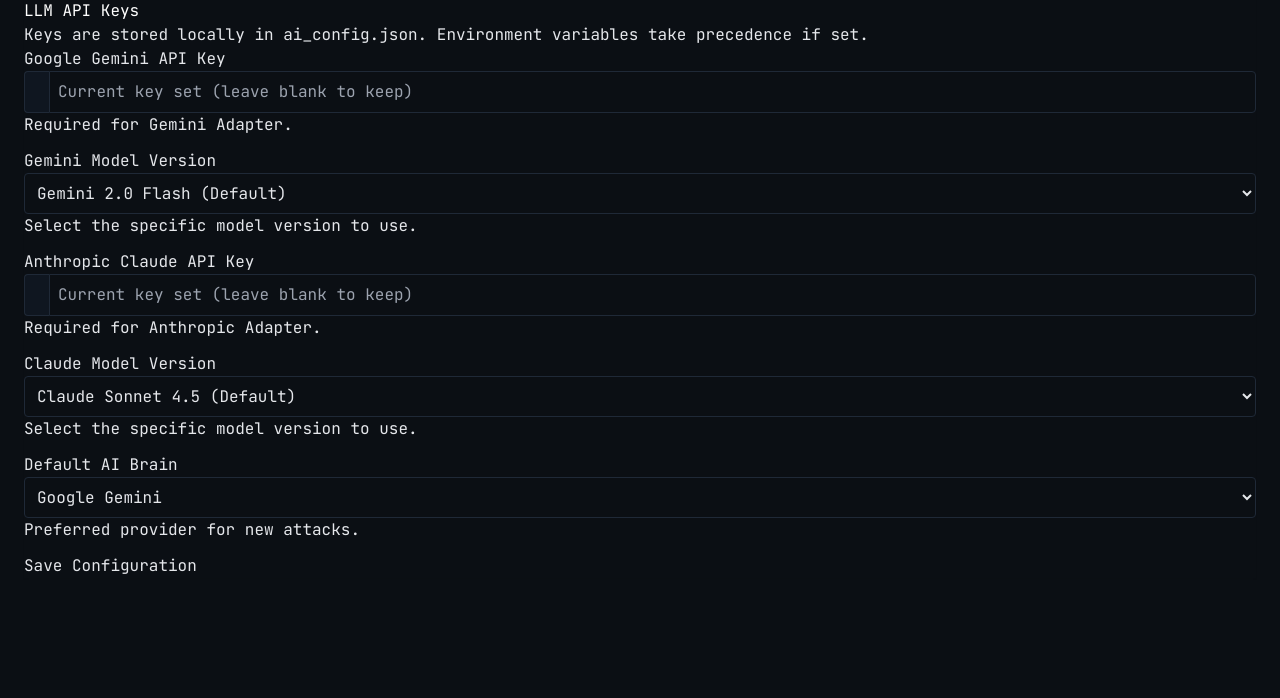
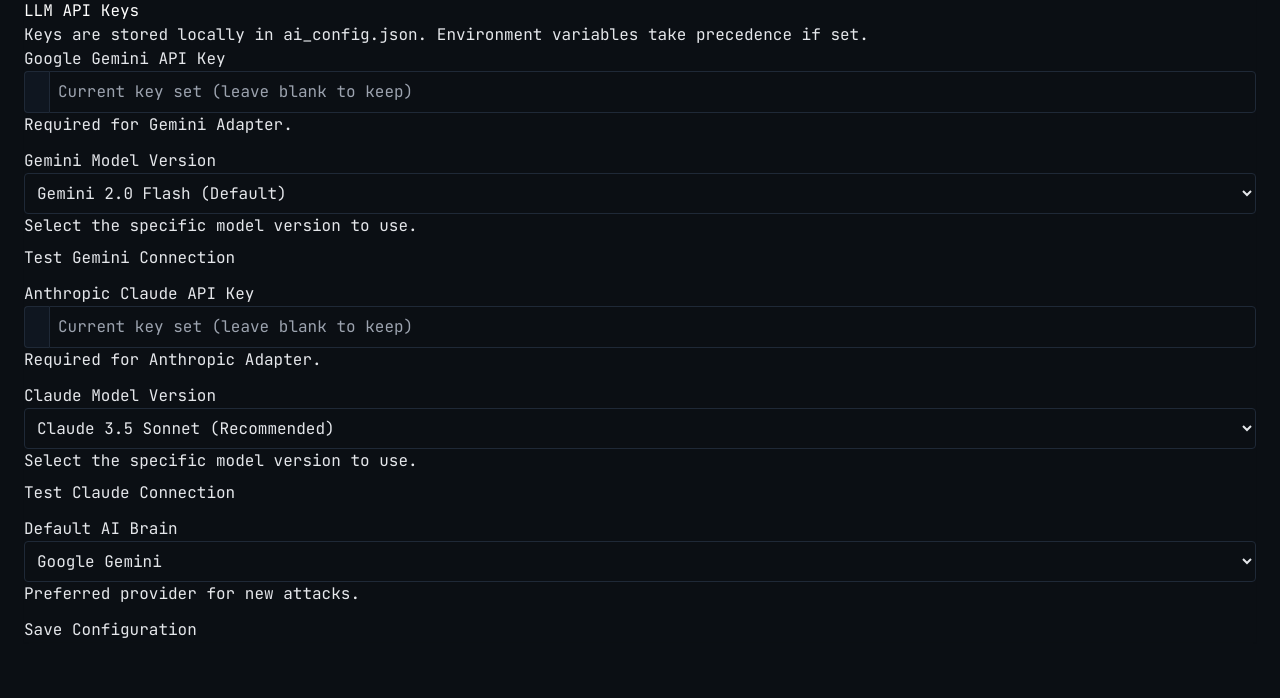
Before and after one commit to donaljojoofficial/XploitAI, a Django app: page /settings/ in a window 1280 px wide. Shown: the part 158-856 px from the top of the page. Before the commit the page ends 732 px from the top, so only its background shows below. Run offline with Django 5.2, Linux system fonts and the light colour scheme; data comes from the database, SQL or seed files in the repository; data that the repository does not hold is empty; some libraries are stand-ins or nearby versions.

Commit message:
feat:ai model ping for checking active or not

```diff
--- a/dashboard/templates/dashboard/configuration.html
+++ b/dashboard/templates/dashboard/configuration.html
@@ -38,6 +38,10 @@
                                 <option value="gemini-1.5-pro" {% if gemini_model == 'gemini-1.5-pro' %}selected{% endif %}>Gemini 1.5 Pro</option>
                             </select>
                             <div class="form-text">Select the specific model version to use.</div>
+                            <div class="mt-2">
+                                <button type="button" class="btn btn-sm btn-outline-secondary" onclick="checkStatus('gemini')">Test Gemini Connection</button>
+                                <span id="gemini-status" class="ms-2 small"></span>
+                            </div>
                         </div>
 
                         <div class="mb-3">
@@ -52,11 +56,21 @@
                         <div class="mb-3">
                             <label for="claudeModel" class="form-label">Claude Model Version</label>
                             <select class="w-full bg-gray-900 border border-gray-700 text-gray-200 rounded p-2 focus:border-accent focus:ring-1 focus:ring-accent outline-none" id="claudeModel" name="claude_model">
-                                <option value="claude-sonnet-4-5-20250929" {% if claude_model == 'claude-sonnet-4-5-20250929' %}selected{% endif %}>Claude Sonnet 4.5 (Default)</option>
-                                <option value="claude-opus-4-6-20260204" {% if claude_model == 'claude-opus-4-6-20260204' %}selected{% endif %}>Claude Opus 4.6</option>
-                                <option value="claude-haiku-4-5-20251001" {% if claude_model == 'claude-haiku-4-5-20251001' %}selected{% endif %}>Claude Haiku 4.5</option>
+                                <option value="claude-3-5-sonnet-20240620" {% if claude_model == 'claude-3-5-sonnet-20240620' %}selected{% endif %}>Claude 3.5 Sonnet (Recommended)</option>
+                                <option value="claude-3-opus-20240229" {% if claude_model == 'claude-3-opus-20240229' %}selected{% endif %}>Claude 3 Opus</option>
+                                <option value="claude-3-haiku-20240307" {% if claude_model == 'claude-3-haiku-20240307' %}selected{% endif %}>Claude 3 Haiku</option>
+                                <option value="claude-3-5-sonnet-20240620" {% if claude_model == 'claude-3-5-sonnet-20240620' %}selected{% endif %}>Claude 3.5 Sonnet (Recommended)</option>
+                                <option value="claude-3-opus-20240229" {% if claude_model == 'claude-3-opus-20240229' %}selected{% endif %}>Claude 3 Opus</option>
+                                <option value="claude-3-haiku-20240307" {% if claude_model == 'claude-3-haiku-20240307' %}selected{% endif %}>Claude 3 Haiku</option>
+                                <option value="claude-sonnet-4-5-20250929" {% if claude_model == 'claude-sonnet-4-5-20250929' %}selected{% endif %}>Claude Sonnet 4.5 (Preview)</option>
+                                <option value="claude-opus-4-6-20260204" {% if claude_model == 'claude-opus-4-6-20260204' %}selected{% endif %}>Claude Opus 4.6 (Preview)</option>
+                                <option value="claude-haiku-4-5-20251001" {% if claude_model == 'claude-haiku-4-5-20251001' %}selected{% endif %}>Claude Haiku 4.5 (Preview)</option>
                             </select>
                             <div class="form-text">Select the specific model version to use.</div>
+                            <div class="mt-2">
+                                <button type="button" class="btn btn-sm btn-outline-secondary" onclick="checkStatus('claude')">Test Claude Connection</button>
+                                <span id="claude-status" class="ms-2 small"></span>
+                            </div>
                         </div>
 
                         <div class="mb-3">
@@ -76,4 +90,45 @@
         </div>
     </div>
 </div>
+
+<script>
+function checkStatus(provider) {
+    const statusSpan = document.getElementById(provider + '-status');
+    statusSpan.className = 'ms-2 small text-warning';
+    statusSpan.innerText = 'Testing...';
+
+    let apiKey = '';
+    let model = '';
+
+    if (provider === 'gemini') {
+        apiKey = document.getElementById('geminiKey').value;
+        model = document.getElementById('geminiModel').value;
+    } else if (provider === 'claude') {
+        apiKey = document.getElementById('claudeKey').value;
+        model = document.getElementById('claudeModel').value;
+    }
+
+    fetch("{% url 'check_llm_status' %}", {
+        method: 'POST',
+        headers: {
+            'Content-Type': 'application/json',
+            'X-CSRFToken': '{{ csrf_token }}'
+        },
+        body: JSON.stringify({
+            provider: provider,
+            api_key: apiKey,
+            model: model
+        })
+    })
+    .then(response => response.json())
+    .then(data => {
+        statusSpan.className = data.success ? 'ms-2 small text-success' : 'ms-2 small text-danger';
+        statusSpan.innerText = data.message;
+    })
+    .catch(error => {
+        statusSpan.className = 'ms-2 small text-danger';
+        statusSpan.innerText = 'Network error.';
+    });
+}
+</script>
 {% endblock %}
--- a/dashboard/views.py
+++ b/dashboard/views.py
@@ -20,7 +20,7 @@ import logging
 from typing import Any
 
 from django.shortcuts import render, get_object_or_404, redirect
-from django.http import HttpRequest, HttpResponse
+from django.http import HttpRequest, HttpResponse, JsonResponse
 from django.views.decorators.http import require_POST
 from django.utils import timezone
 from django.core.serializers.json import DjangoJSONEncoder
@@ -353,7 +353,58 @@ def configuration(request: HttpRequest) -> HttpResponse:
     context['has_gemini_key'] = bool(get_config('GOOGLE_API_KEY', ''))
     context['has_claude_key'] = bool(get_config('ANTHROPIC_API_KEY', ''))
     context['default_provider'] = get_config('DEFAULT_LLM_PROVIDER', 'gemini')
-    context['claude_model'] = get_config('ANTHROPIC_MODEL', 'claude-sonnet-4-5-20250929')
+    context['claude_model'] = get_config('ANTHROPIC_MODEL', 'claude-3-5-sonnet-20240620')
     context['gemini_model'] = get_config('GEMINI_MODEL', 'gemini-2.0-flash')
 
     return render(request, 'dashboard/configuration.html', context)
+
+@require_POST
+def check_llm_status(request: HttpRequest) -> JsonResponse:
+    """
+    Verifies the LLM provider configuration by attempting a simple generation.
+    """
+    try:
+        data = json.loads(request.body)
+        provider = data.get('provider')
+        api_key = data.get('api_key')
+        model = data.get('model')
+
+        if not provider:
+            return JsonResponse({'success': False, 'message': 'Provider is required.'})
+
+        adapter = None
+
+        if provider == 'gemini':
+            try:
+                from ai.llm.gemini import GeminiAdapter
+                adapter = GeminiAdapter(model_name=model, api_key=api_key)
+            except ImportError:
+                return JsonResponse({'success': False, 'message': 'Gemini SDK not installed.'})
+            except Exception as e:
+                return JsonResponse({'success': False, 'message': f'Gemini init failed: {str(e)}'})
+
+        elif provider == 'claude':
+            try:
+                from ai.llm.anthropic import AnthropicAdapter
+                adapter = AnthropicAdapter(model_name=model, api_key=api_key)
+            except Exception as e:
+                return JsonResponse({'success': False, 'message': f'Claude init failed: {str(e)}'})
+
+        else:
+            return JsonResponse({'success': False, 'message': f'Unknown provider: {provider}'})
+
+        if not adapter:
+             return JsonResponse({'success': False, 'message': 'Failed to initialize adapter.'})
+
+        # Attempt generation
+        try:
+            response = adapter.generate("Reply with 'OK'.")
+            if response:
+                return JsonResponse({'success': True, 'message': 'Connection successful!', 'response': response})
+            else:
+                return JsonResponse({'success': False, 'message': 'Provider returned empty response.'})
+        except Exception as e:
+            return JsonResponse({'success': False, 'message': f'API Call Failed: {str(e)}'})
+
+    except Exception as e:
+        return JsonResponse({'success': False, 'message': f'Server Error: {str(e)}'})
--- a/xploitai/urls.py
+++ b/xploitai/urls.py
@@ -22,5 +22,6 @@ urlpatterns = [
     path('admin/', admin.site.urls),
     path('api/executor/', include('executor.urls')),
     path('settings/', dashboard_views.configuration, name='configuration'),
+    path('settings/check_status/', dashboard_views.check_llm_status, name='check_llm_status'),
     path('', include('dashboard.urls')),
 ]
```
Also changed, not shown: ai/llm/anthropic.py (+10 -3 lines), ai/llm/gemini.py (+4 -3 lines).
